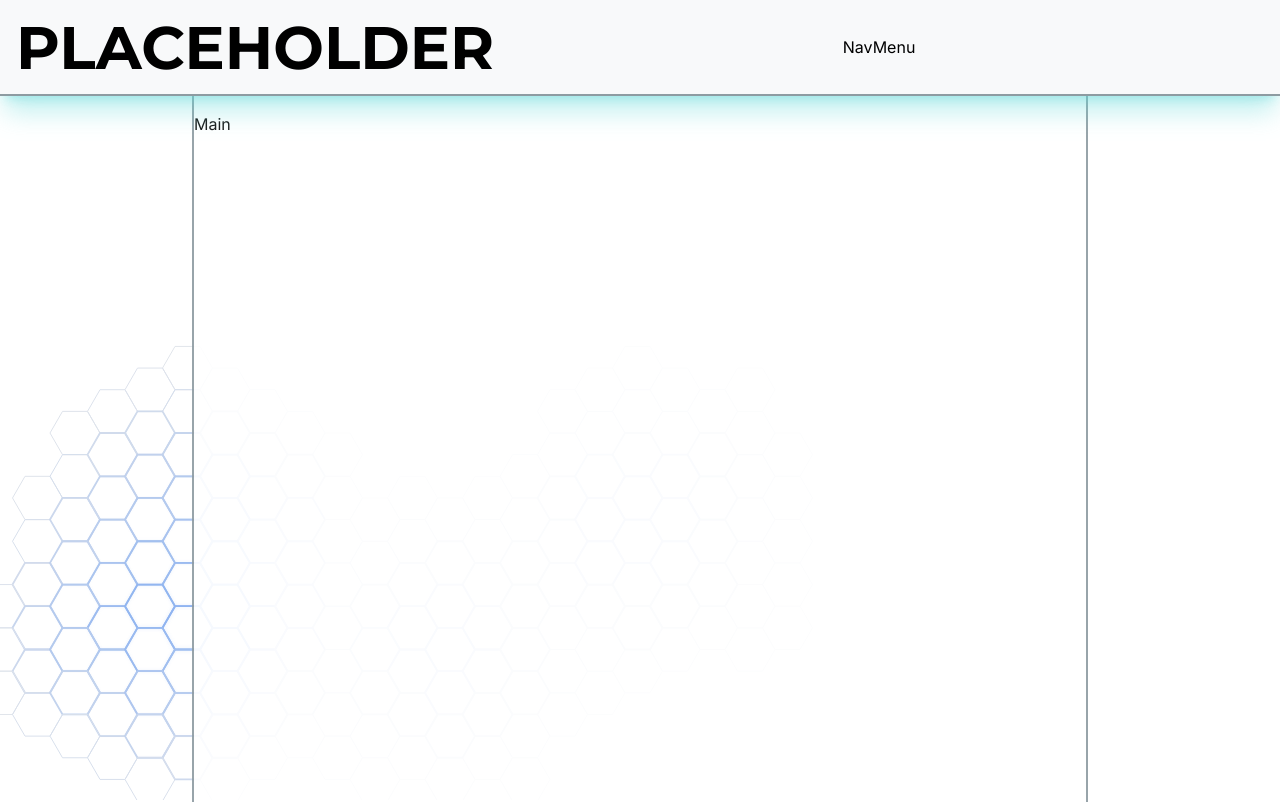
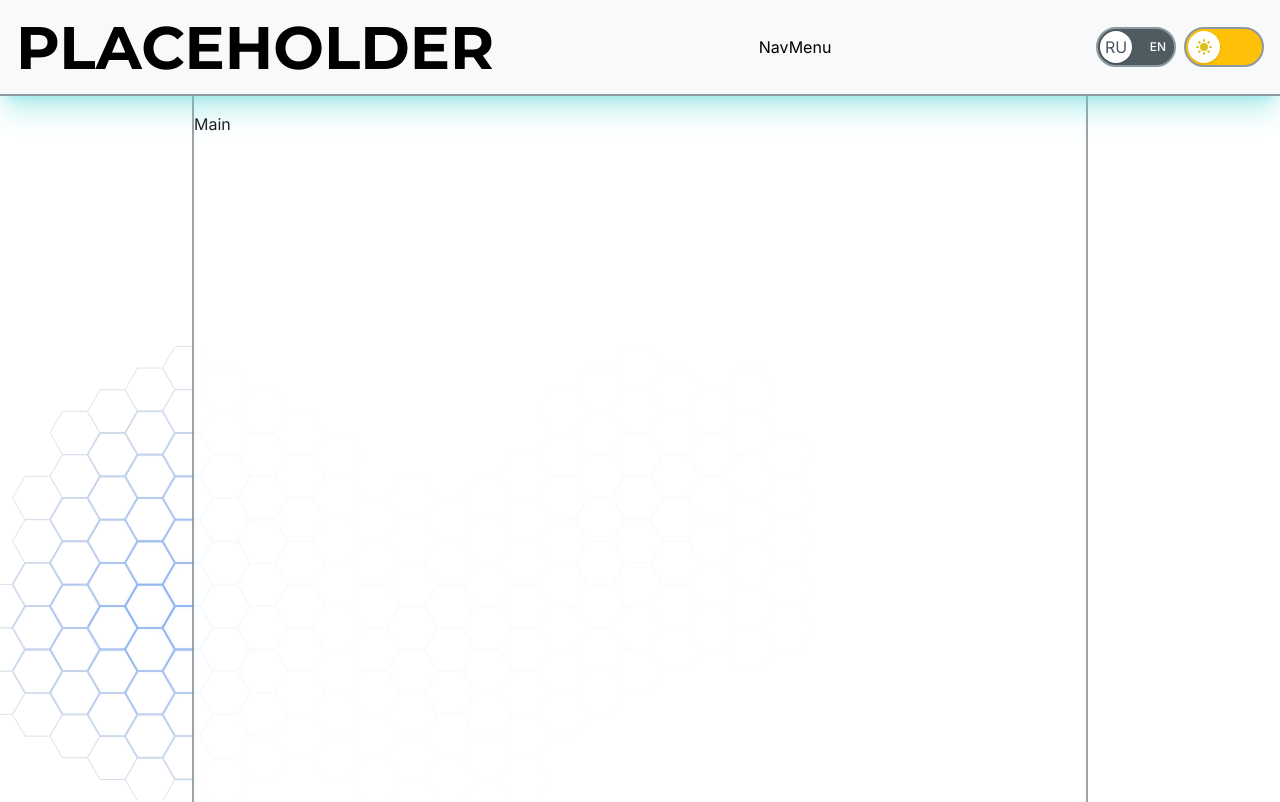
Before and after one commit to ArahabakiGod/arahabakigod.github.io, a React (Vite) app: page / in a window 1280 px wide. Shown: the top 802 px of the page. Built offline with nearby package versions, Linux system fonts and the light colour scheme.

Commit message:
Theme and Language Switch added.

```diff
--- a/src/components/header/Header.tsx
+++ b/src/components/header/Header.tsx
@@ -1,7 +1,54 @@
-import { Typography } from "../common";
+import { useTranslation } from "../../hooks/useTranslation";
+import { useThemeStore } from "../../stores/themeStore";
+import { Typography, Switch } from "../common";
 import NavMenu from "./NavMenu";
 
 function Header() {
+  const { changeLanguage, isLanguage } = useTranslation();
+  const { theme, toggleTheme } = useThemeStore();
+
+  const handleLanguageChange = (isRu: boolean) => {
+    changeLanguage(isRu ? "ru" : "en");
+  };
+
+  const handleThemeChange = () => {
+    toggleTheme()
+  }
+
+  const SunIcon: React.FC<React.SVGProps<SVGSVGElement>> = ({
+    className = "w-full h-full",
+    ...props
+  }) => (
+    <svg
+      className={className}
+      fill="#e0c01f"
+      viewBox="0 0 20 20"
+      xmlns="http://www.w3.org/2000/svg"
+      {...props}
+    >
+      <path
+        fillRule="evenodd"
+        d="M10 2a1 1 0 011 1v1a1 1 0 11-2 0V3a1 1 0 011-1zm4 8a4 4 0 11-8 0 4 4 0 018 0zm-.464 4.95l.707.707a1 1 0 001.414-1.414l-.707-.707a1 1 0 00-1.414 1.414zm2.12-10.607a1 1 0 010 1.414l-.706.707a1 1 0 11-1.414-1.414l.707-.707a1 1 0 011.414 0zM17 11a1 1 0 100-2h-1a1 1 0 100 2h1zm-7 4a1 1 0 011 1v1a1 1 0 11-2 0v-1a1 1 0 011-1zM5.05 6.464A1 1 0 106.465 5.05l-.708-.707a1 1 0 00-1.414 1.414l.707.707zm1.414 8.486l-.707.707a1 1 0 01-1.414-1.414l.707-.707a1 1 0 011.414 1.414zM4 11a1 1 0 100-2H3a1 1 0 000 2h1z"
+        clipRule="evenodd"
+      />
+    </svg>
+  );
+
+  const MoonIcon: React.FC<React.SVGProps<SVGSVGElement>> = ({
+    className = "w-full h-full",
+    ...props
+  }) => (
+    <svg
+      className={className}
+      fill="#2b0a69"
+      viewBox="0 0 20 20"
+      xmlns="http://www.w3.org/2000/svg"
+      {...props}
+    >
+      <path d="M17.293 13.293A8 8 0 016.707 2.707a8.001 8.001 0 1010.586 10.586z" />
+    </svg>
+  );
+
   return (
     <div className="fixed flex flex-row left-0 top-0 z-20 bg-background-secondary w-full justify-between items-center px-2 h-12 border-b-2 border-border-light shadow-xl shadow-accent/40">
       <Typography variant="h1" color="primary">
@@ -9,8 +56,27 @@ function Header() {
       </Typography>
       <NavMenu />
       <div className="flex flex-row space-x-1">
-        {/*Language Switch - md*/}
-        {/*Theme Switch - md*/}
+        <Switch
+          size="md"
+          textInside
+          checked={isLanguage("ru")}
+          onChange={handleLanguageChange}
+          colorLeft="bg-border"
+          colorRight="bg-primary"
+          iconLeft="RU"
+          iconRight="EN"
+          labelLeft="EN"
+          labelRight="RU"
+        />
+        <Switch
+          size="md"
+          checked={theme === "dark"}
+          onChange={handleThemeChange}
+          colorLeft="bg-warning"
+          colorRight="bg-accent"
+          iconLeft={<SunIcon />}
+          iconRight={<MoonIcon />}
+        />
       </div>
     </div>
   );
```
